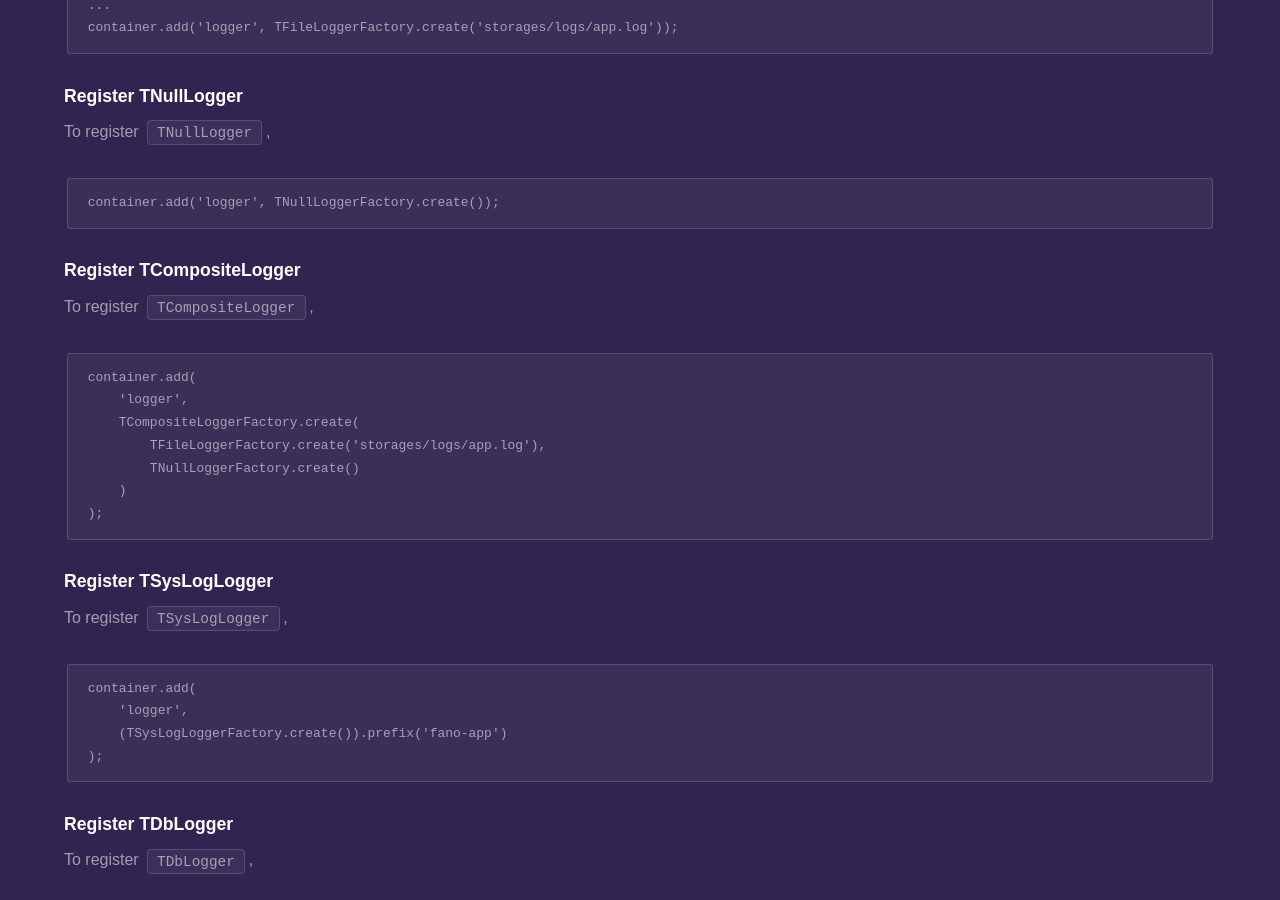
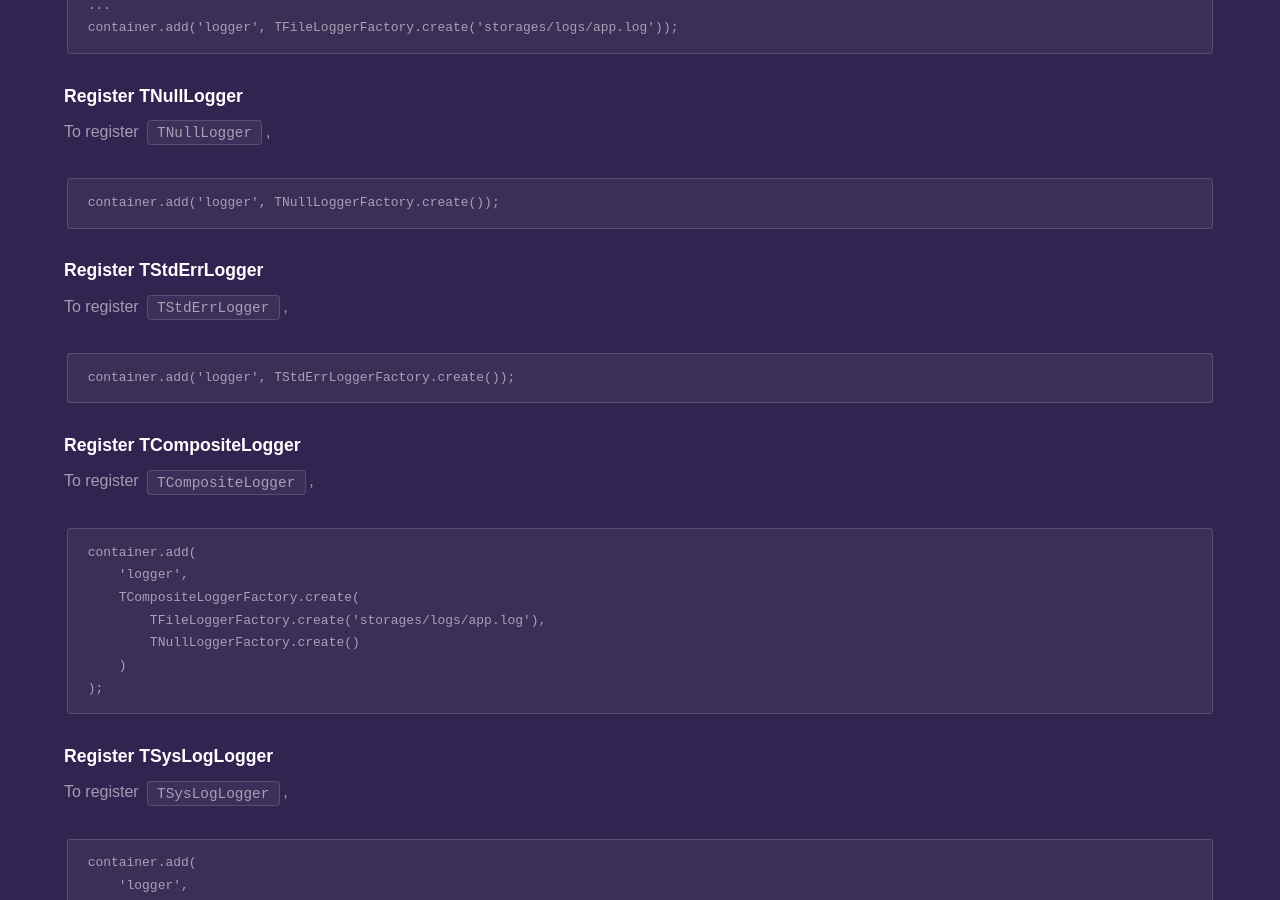
Before and after one commit to fanoframework/fanoframework.github.io, a Jekyll site: the page built from utilities/using-loggers/index.md, in a window 1280 px wide and 900 px high, scrolled down 5450 px. Built offline with Jekyll 4.4.1, drawn with Linux system fonts in a browser that asks for light colours; our own code applies the rules of GitHub Pages for plain Markdown files.

Commit message:
add documentation on stderr logger factory

````diff
--- a/utilities/using-loggers/index.md
+++ b/utilities/using-loggers/index.md
@@ -225,6 +225,15 @@ To register `TNullLogger`,
 ```
 container.add('logger', TNullLoggerFactory.create());
 ```
+
+### Register TStdErrLogger
+
+To register `TStdErrLogger`,
+
+```
+container.add('logger', TStdErrLoggerFactory.create());
+```
+
 ### Register TCompositeLogger
 
 To register `TCompositeLogger`,
````
